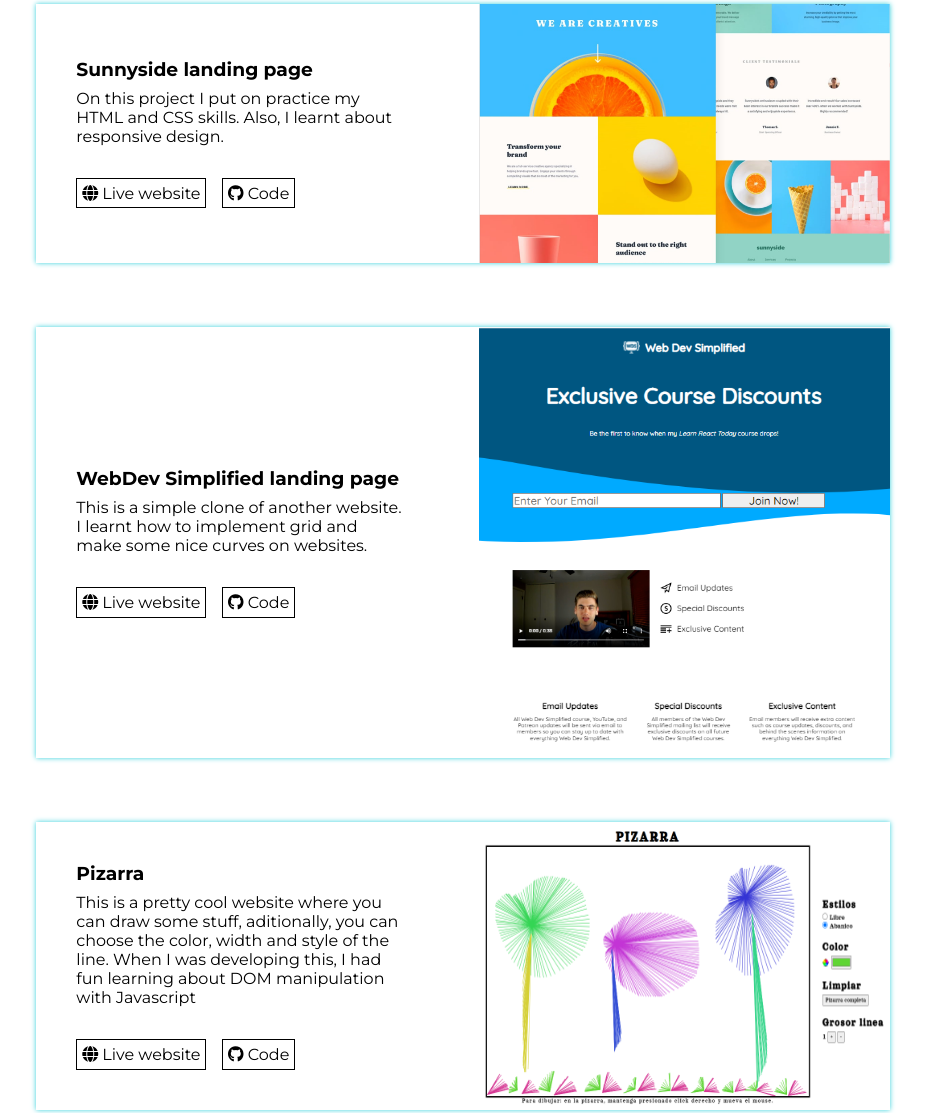
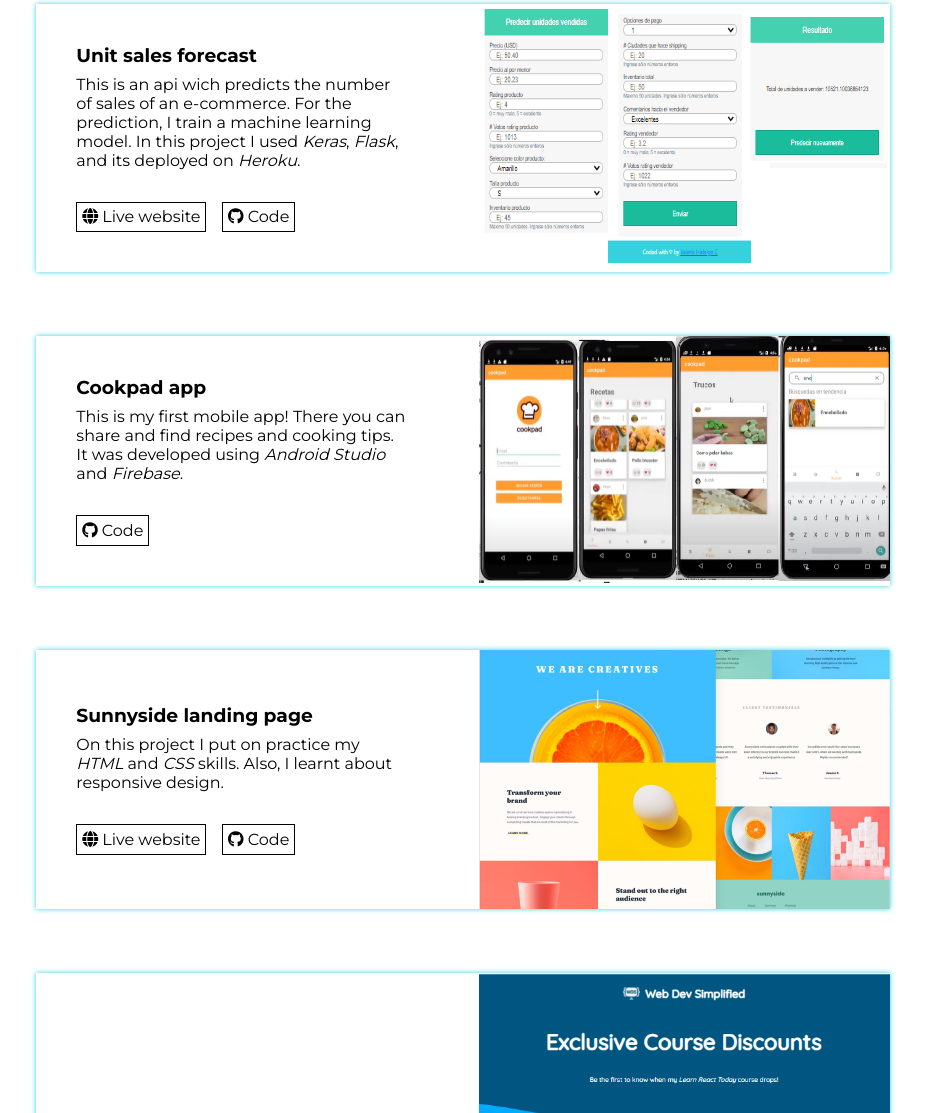
Before and after one commit to hidalgobri/portfolio_v2, a plain HTML site: page index.html in a window 1280 px wide. Shown: the part 1182-2295 px from the top of the page, without its empty margins (177-1102 px from the left). Drawn offline with Linux system fonts and the light colour scheme.

Commit message:
projects added

```diff
--- a/index.html
+++ b/index.html
@@ -65,8 +65,55 @@
         <div class="projects">
             <div class="project">
                 <div class="project-content">
+                    <h3>Unit sales forecast</h3>
+                    <p class="project-description">
+                        This is an api wich predicts the number of sales of an e-commerce.
+                        For the prediction, I train a machine learning model. In this project I used <i>Keras</i>,
+                        <i>Flask</i>, and
+                        its deployed on <i>Heroku</i>.
+                    </p>
+                    <div class="web-code-button">
+                        <div class="button">
+                            <i class="fa-solid fa-globe"></i>
+                            <a class="link" href="https://agile-island-13178.herokuapp.com/" target="_blank">
+                                Live
+                                website</a>
+                        </div>
+                        <div class="button">
+                            <i class="fa-brands fa-github"></i>
+                            <a class="link" href="https://github.com/hidalgobri/api-ml-project" target="_blank">
+                                Code</a>
+                        </div>
+                    </div>
+
+                </div>
+                <img class="project-img" src="./imagenes/predecir_unidades.png" alt="unit sales forecast">
+            </div>
+            <div class="project">
+                <div class="project-content">
+                    <h3>Cookpad app</h3>
+                    <p class="project-description">
+                        This is my first mobile app! There you can share and find recipes and cooking tips. It was
+                        developed using <i>Android Studio</i> and <i>Firebase</i>.
+                    </p>
+                    <div class="web-code-button">
+                        <div class="button">
+                            <i class="fa-brands fa-github"></i>
+                            <a class="link"
+                                href="https://github.com/2021-a-moviles-computacion/mov_proyecto2b_erazo_hidalgo"
+                                target="_blank">
+                                Code</a>
+                        </div>
+                    </div>
+
+                </div>
+                <img class="project-img" src="./imagenes/cookpad_app.png" alt="cookpad app">
+            </div>
+            <div class="project">
+                <div class="project-content">
                     <h3>Sunnyside landing page</h3>
-                    <p class="project-description">On this project I put on practice my HTML and CSS skills. Also, I
+                    <p class="project-description">On this project I put on practice my <i>HTML</i> and <i>CSS</i>
+                        skills. Also, I
                         learnt about responsive
                         design.
                     </p>
@@ -91,8 +138,9 @@
                 <div class="project-content">
                     <h3>WebDev Simplified landing page</h3>
                     <p class="project-description">This is a simple clone of another website. I learnt how to implement
-                        grid and make some nice
-                        curves on websites. </p>
+                        <i>grid</i> and make some nice
+                        curves on websites.
+                    </p>
                     <div class="web-code-button">
                         <div class="button">
                             <i class="fa-solid fa-globe"></i>
@@ -118,7 +166,8 @@
                         color, width
                         and style of the line. When I was developing this, I had fun learning about DOM manipulation
                         with
-                        Javascript </p>
+                        <i>Javascript</i>
+                    </p>
                     <div class="web-code-button">
                         <div class="button">
                             <i class="fa-solid fa-globe"></i>
@@ -127,14 +176,29 @@
                         </div>
                         <div class="button">
                             <i class="fa-brands fa-github"></i>
-                            <a class="link" href="https://github.com/hidalgobri/board"
-                                target="_blank">
+                            <a class="link" href="https://github.com/hidalgobri/board" target="_blank">
                                 Code</a>
                         </div>
                     </div>
 
                 </div>
                 <img class="project-img" src="./imagenes/pizarra.png" alt="pizarra landpage">
+            </div>
+            <div class="project">
+                <div class="project-content">
+                    <h3>Sistema de gestión integrado</h3>
+                    <p class="project-description">This was developed by university colleagues and myself. We created a CRUD
+                        system using <i>Java</i> and <i>MS SQL</i>. There you can also print some reports</p>
+                    <div class="web-code-button">
+                        <div class="button">
+                            <i class="fa-brands fa-github"></i>
+                            <a class="link" href="https://github.com/hidalgobri/software" target="_blank">
+                                Code</a>
+                        </div>
+                    </div>
+
+                </div>
+                <img class="project-img" src="./imagenes/java_sistema.png" alt="java sistem">
             </div>
             <div class="project">
                 <div class="project-content">
@@ -175,7 +239,8 @@
         </div>
     </div>
 
-    <p class="coded_by">Coded with &#9825; by <a class="git-link" href="https://github.com/hidalgobri" target="_blank">Valeria Hidalgo C</a></p>
+    <p class="coded_by">Coded with &#9825; by <a class="git-link" href="https://github.com/hidalgobri"
+            target="_blank">Valeria Hidalgo C</a></p>
     <script src="script.js"></script>
 </body>
 
```
Also changed, not shown: imagenes/cookpad_app.png (added), imagenes/java_sistema.png (added), imagenes/predecir_unidades.png (added).
